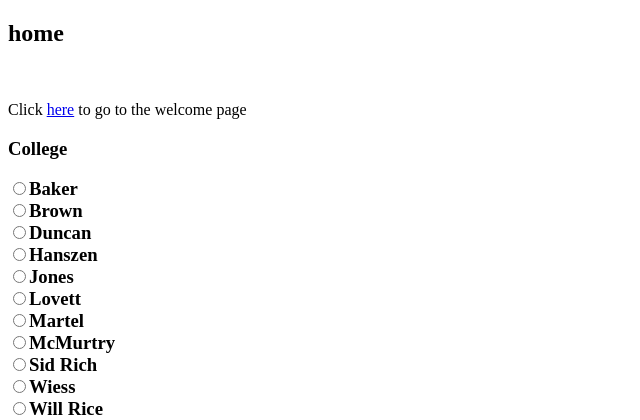
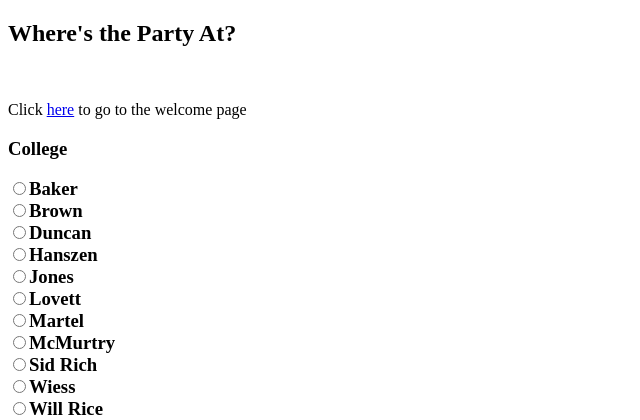
Before and after one commit to Entrepreneur100/Wheres-The-Party-At, a Flask app: page / in a window 1280 px wide. Shown: the top 420 px of the page, without its empty margins (0-640 px from the left). Run offline with Flask 2, Linux system fonts and the light colour scheme.

Commit message:
Title Change

```diff
--- a/templates/home.html
+++ b/templates/home.html
@@ -1,7 +1,7 @@
 {% extends "template.html" %}
 {% block content %}
 	<div class="jumbo">
-		<h2>home</h2>
+		<h2>Where's the Party At?</h2>
 		<br/>
 		<p>Click <a href="/welcome">here</a> to go to the welcome page</p>
 		<h3>College<h3>
```
